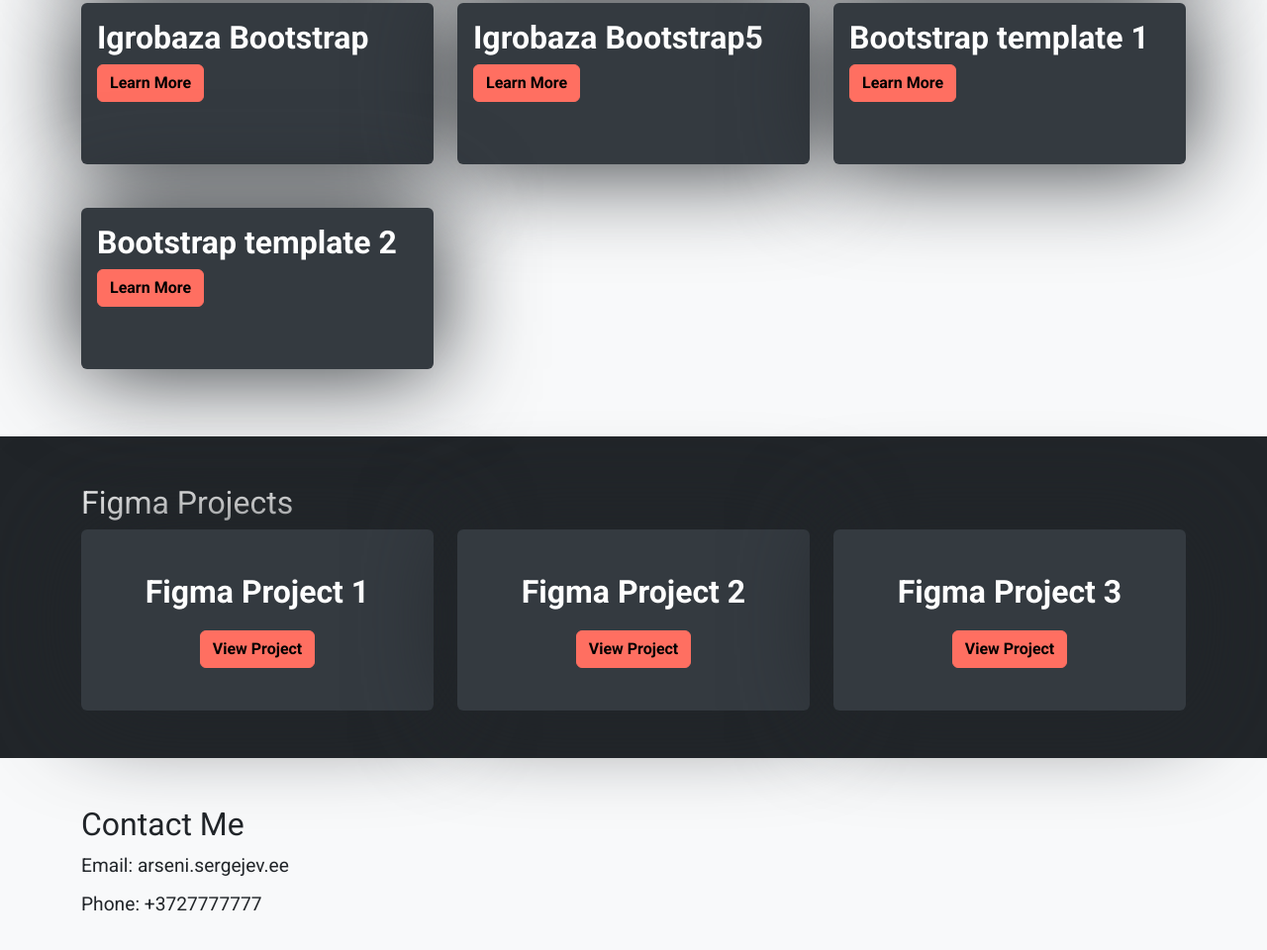
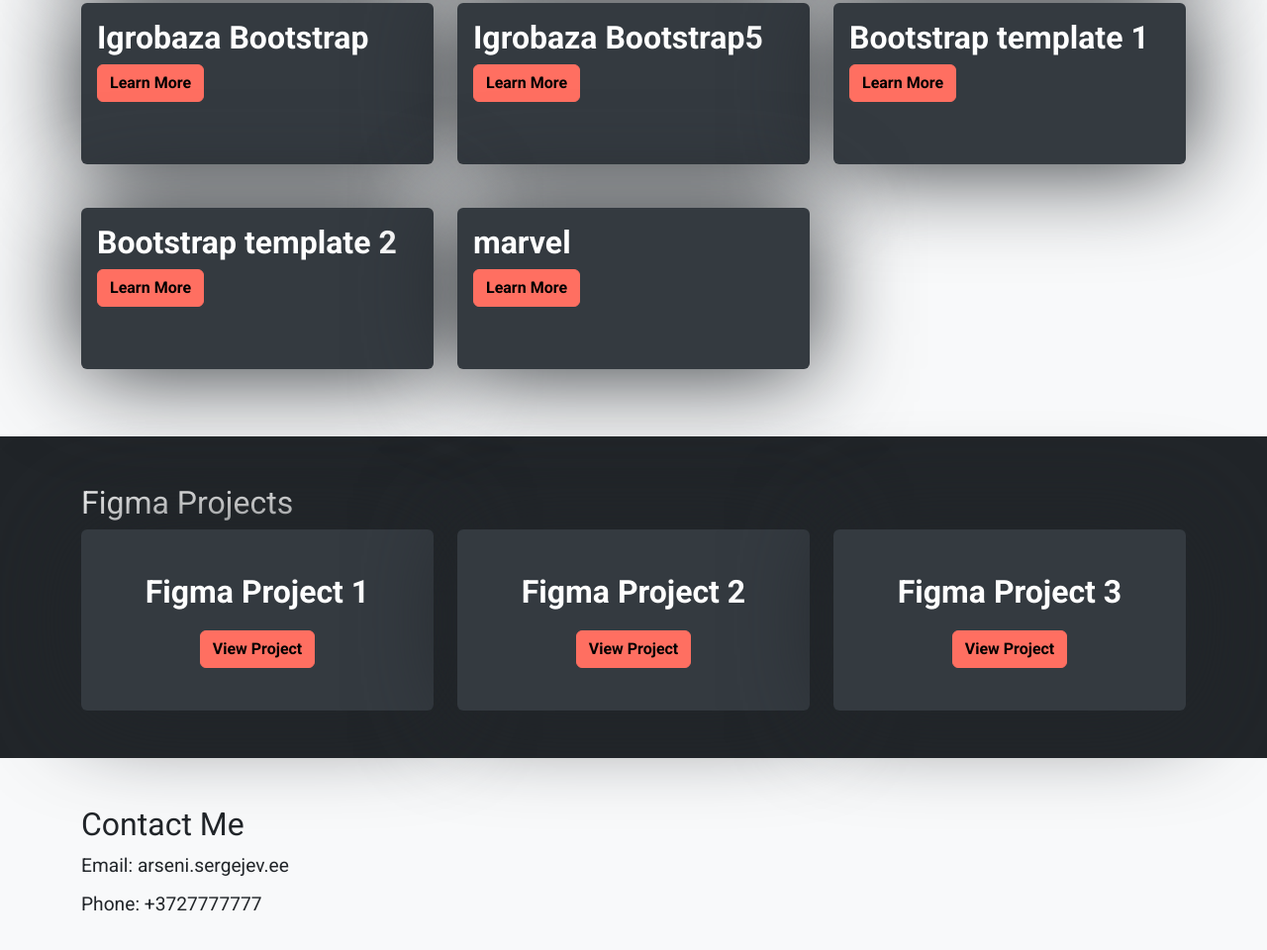
Before and after one commit to Brotxer/Brotxer.github.io, a plain HTML site: page index.html in a window 1280 px wide. Shown: the part 1566-2526 px from the top of the page at 99% size. Drawn offline with nearby package versions, Linux system fonts and the light colour scheme.

Commit message:
Add files via upload

```diff
--- a/index.html
+++ b/index.html
@@ -127,6 +127,14 @@
                         </div>
                     </div>
                 </div>
+                <div class="col">
+                    <div class="card">
+                        <div class="card-body">
+                            <h2 id="baza" class="bold">marvel</h2>
+                            <a href="marvel" class="btn btn-primary btn-light">Learn More</a>
+                        </div>
+                    </div>
+                </div>
             </div>
         </div>
     </section>
@@ -160,6 +168,7 @@
                 </div>
             </div>
         </div>
+
     </section>
 
 
```
